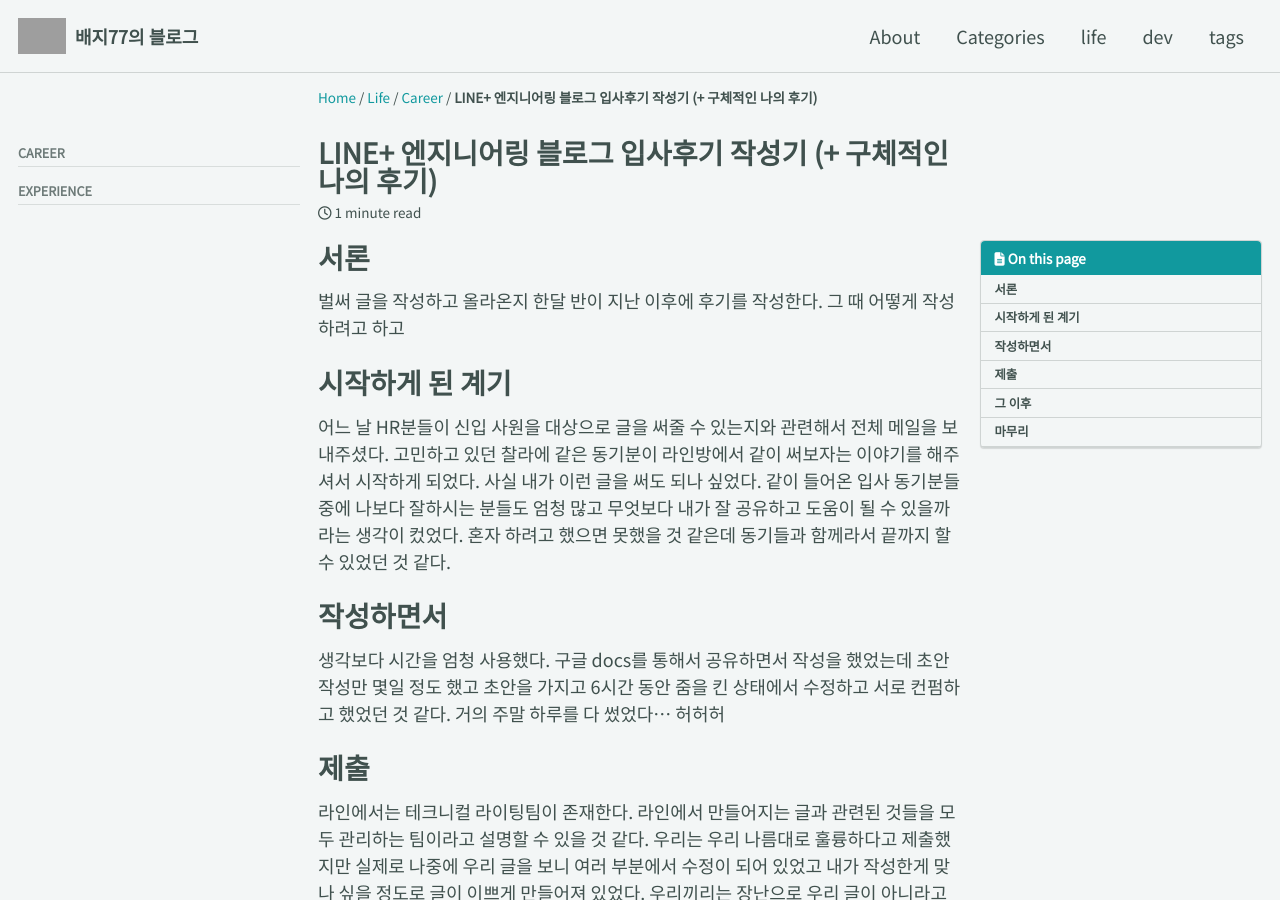
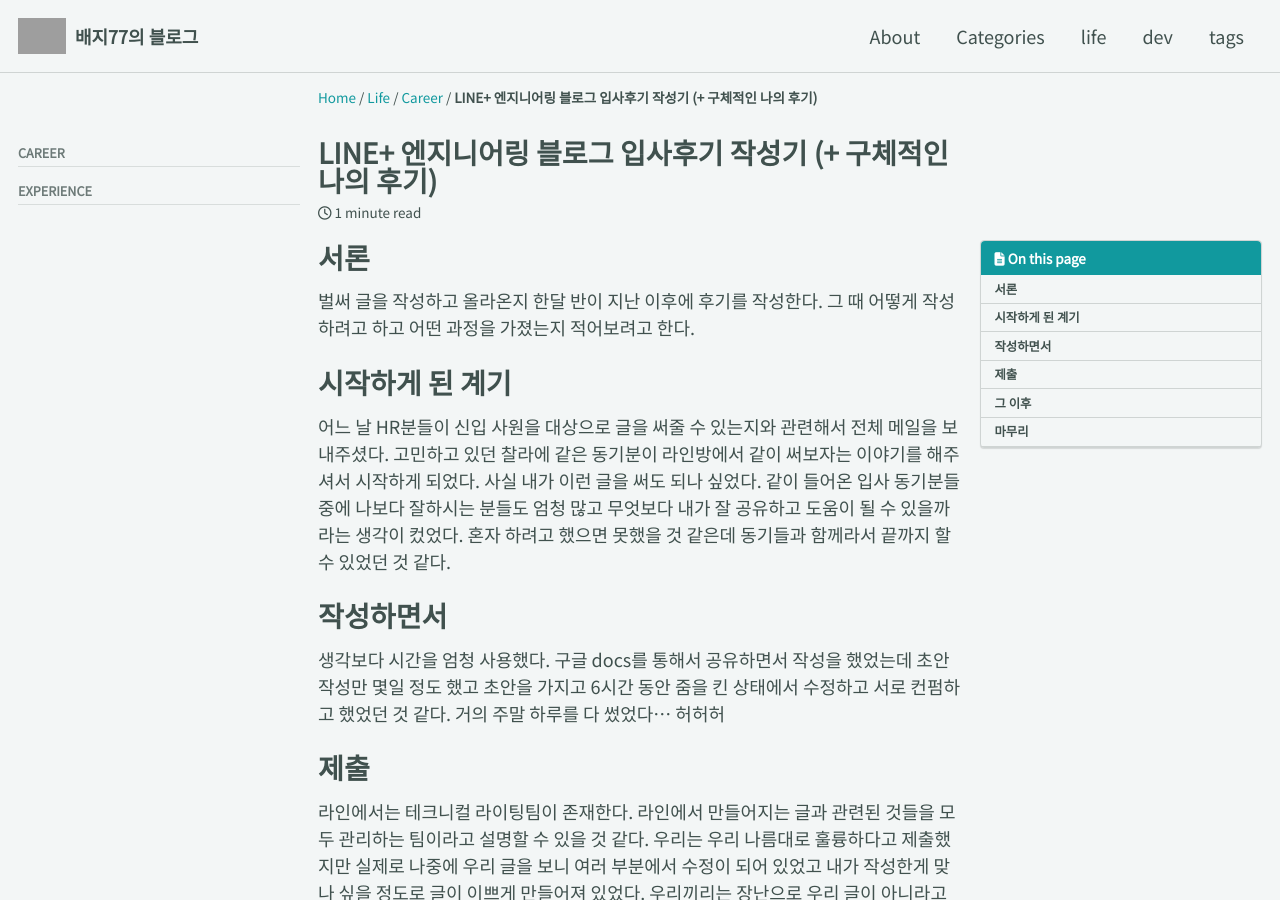
Before and after one commit to BaeJi77/BaeJi77.github.io, a Jekyll site: the page built from _posts/life/Career/2020-10-18-LINE-입사후기-작성기.md, in a window 1280 px wide and 900 px high. Built offline with Jekyll 4.4.1, drawn with Linux system fonts in a browser that asks for light colours; cached includes are drawn as plain includes; nearby versions of some CDN libraries; comment, search, counter and statistics services are not loaded; grey boxes are pictures that could not be loaded.

Commit message:
20-10-18 update articles about 입사후기

```diff
--- a/_posts/life/Career/2020-10-18-LINE-입사후기-작성기.md
+++ b/_posts/life/Career/2020-10-18-LINE-입사후기-작성기.md
@@ -11,7 +11,7 @@
 ---
 
 # 서론
-벌써 글을 작성하고 올라온지 한달 반이 지난 이후에 후기를 작성한다. 그 때 어떻게 작성하려고 하고
+벌써 글을 작성하고 올라온지 한달 반이 지난 이후에 후기를 작성한다. 그 때 어떻게 작성하려고 하고 어떤 과정을 가졌는지 적어보려고 한다.
 
 # 시작하게 된 계기
 어느 날 HR분들이 신입 사원을 대상으로 글을 써줄 수 있는지와 관련해서 전체 메일을 보내주셨다. 고민하고 있던 찰라에 같은 동기분이 라인방에서 같이 써보자는 이야기를 해주셔서 시작하게 되었다. 사실 내가 이런 글을 써도 되나 싶었다. 같이 들어온 입사 동기분들 중에 나보다 잘하시는 분들도 엄청 많고 무엇보다 내가 잘 공유하고 도움이 될 수 있을까라는 생각이 컸었다. 혼자 하려고 했으면 못했을 것 같은데 동기들과 함께라서 끝까지 할 수 있었던 것 같다.
```
